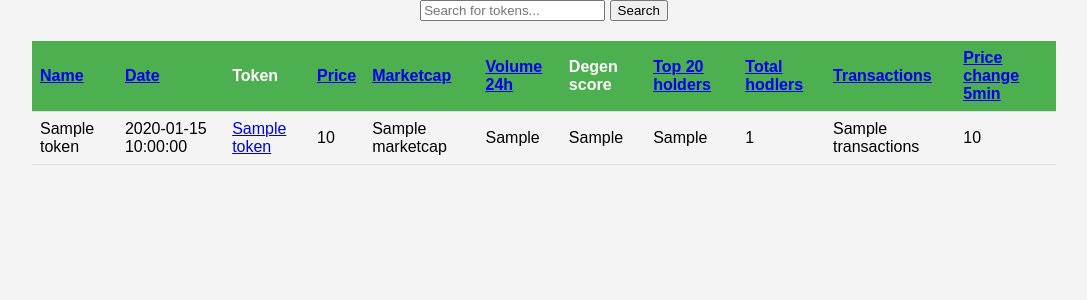
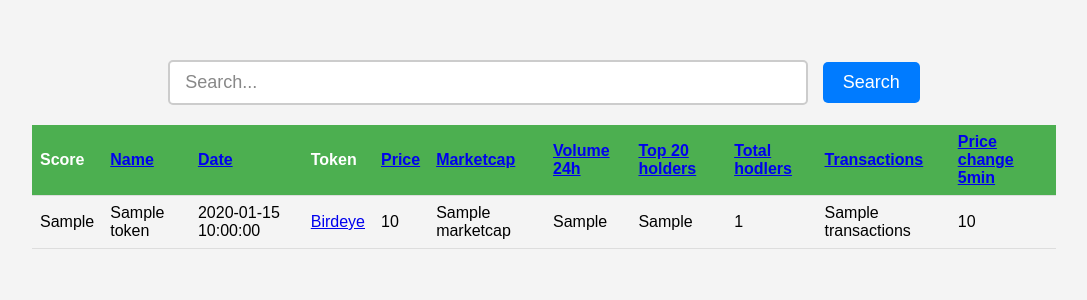
Before and after one commit to tippenein/seent, a Flask app: template templates/list_view.html in a window 1280 px wide. Shown: the top 300 px of the page, without its empty margins (96-1183 px from the left). Run offline with Flask 3, Linux system fonts and the light colour scheme; the template is opened without the code that fills it: most values are stand-ins (such as "Sample title", 1, 10 or a date in 2020).

Commit message:
make it look less shit

```diff
--- /dev/null
+++ b/static/css/styles.css
@@ -0,0 +1,67 @@
+body {
+    margin: 0;
+    padding: 0;
+    font-family: Arial, sans-serif;
+  }
+
+  .search-container {
+    padding-top: 20px; /* Adjust the value as needed for padding at the top */
+    text-align: center; /* Center the search bar */
+  }
+
+  #search-bar {
+    width: 50%; /* Adjust the width as needed */
+    padding: 10px 15px; /* Padding inside the search bar */
+    font-size: 18px; /* Adjust the font size as needed */
+    border: 2px solid #ccc; /* Border around the search bar */
+    border-radius: 5px; /* Rounded corners */
+    margin-top: 20px; /* Additional space at the top if needed */
+  }
+
+  /* Style the placeholder text */
+  #search-bar::placeholder {
+    color: #888;
+  }
+
+  /* Style the search bar on focus to make it stand out */
+  #search-bar:focus {
+    outline: none; /* Removes the default focus outline */
+    border-color: #0066ff; /* Changes the border color when focused */
+    box-shadow: 0 0 8px rgba(0, 102, 255, 0.5); /* Adds a glow effect */
+  }
+
+  .search-form {
+    text-align: center;
+    padding-top: 20px; /* Adjust the value as needed for padding at the top */
+  }
+
+  #search-bar {
+    width: 50%; /* Adjust the width as needed */
+    padding: 10px 15px; /* Padding inside the search bar */
+    font-size: 18px; /* Adjust the font size as needed */
+    border: 2px solid #ccc; /* Border around the search bar */
+    border-radius: 5px; /* Rounded corners */
+    margin-top: 20px; /* Additional space at the top if needed */
+  }
+
+  .submit-button {
+    padding: 10px 20px; /* Padding inside the submit button */
+    font-size: 18px; /* Adjust the font size as needed */
+    border: none; /* No border */
+    border-radius: 5px; /* Rounded corners */
+    background-color: #007bff; /* Background color */
+    color: white; /* Text color */
+    cursor: pointer; /* Cursor to indicate it's clickable */
+    margin-left: 10px; /* Space between the search bar and the button */
+  }
+
+  .submit-button:hover {
+    background-color: #0056b3; /* Darker background color on hover */
+  }
+
+  /* Optional: style the submit button when it's focused or active */
+  .submit-button:focus,
+  .submit-button:active {
+    outline: none; /* Removes the default focus outline */
+    box-shadow: 0 0 8px rgba(0, 123, 255, 0.5); /* Adds a glow effect */
+  }
--- a/templates/list_view.html
+++ b/templates/list_view.html
@@ -2,6 +2,7 @@
 <html lang="en">
 <head>
     <meta charset="UTF-8">
+    <link rel="stylesheet" href="{{ url_for('static', filename='css/styles.css') }}">
     <title>Seent</title>
     <style>
         body {
@@ -36,24 +37,24 @@
             background-color: #f5f5f5;
         }
     </style>
-
 </head>
 <body>
-    <form action="/tokens" method="get">
-        <input type="text" name="query" placeholder="Search for tokens...">
-        <input type="submit" value="Search">
-    </form>
+    <div class="search-container">
+        <form action="/tokens" class="search-form" method="get">
+            <input type="search" id="search-bar" name="query" placeholder="Search...">
+            <input type="submit" value="Search" class="submit-button">
+        </form>
     {% if tokens %}
     <table id="tokenTable">
         <thead>
             <tr>
+                <th>Score</th>
                 <th><a href="?sort_by=name&sort_order={{ 'desc' if sort_by == 'name' and sort_order == 'asc' else 'asc' }}">Name</a></th>
                 <th><a href="?sort_by=date&sort_order={{ 'desc' if sort_by == 'date' and sort_order == 'asc' else 'asc' }}">Date</a></th>
                 <th>Token</th>
                 <th><a href="?sort_by=price&sort_order={{ 'desc' if sort_by == 'price' and sort_order == 'asc' else 'asc' }}">Price</a></th>
                 <th><a href="?sort_by=marketcap&sort_order={{ 'desc' if sort_by == 'marketcap' and sort_order == 'asc' else 'asc' }}">Marketcap</a></th>
                 <th><a href="?sort_by=volume_24h&sort_order={{ 'desc' if sort_by == 'volume_24h' and sort_order == 'asc' else 'asc' }}">Volume 24h</a></th>
-                <th>Degen score</th>
                 <th><a href="?sort_by=top_20_holders&sort_order={{ 'desc' if sort_by == 'top_20_holders' and sort_order == 'asc' else 'asc' }}">Top 20 holders</a></th>
                 <th><a href="?sort_by=total_holders&sort_order={{ 'desc' if sort_by == 'total_holders' and sort_order == 'asc' else 'asc' }}">Total hodlers</a></th>
                 <th><a href="?sort_by=transactions&sort_order={{ 'desc' if sort_by == 'transactions' and sort_order == 'asc' else 'asc' }}">Transactions</a></th>
@@ -63,15 +64,15 @@
         <tbody>
             {% for token in tokens %}
                 <tr>
+                    <td class="degen">{{ token.ai_degen }}</td>
                     <td>{{ token.name }}</td>
                     <td>{{ token.date }}</td>
                     <td>
-                        <a href="https://birdeye.so/token/{{ token.token }}?chain=solana" target="_blank">{{ token.token }}</a>
+                        <a href="https://birdeye.so/token/{{ token.token }}?chain=solana" target="_blank">Birdeye</a>
                     </td>
                     <td>{{ token.price }}</td>
                     <td>{{ token.marketcap }}</td>
                     <td>{{ token.volume_24h }}</td>
-                    <td>{{ token.ai_degen }}</td>
                     <td>{{ token.top_20_holders }}</td>
                     <td>{{ token.total_holders }}</td>
                     <td>{{ token.transactions }}</td>
@@ -83,5 +84,27 @@
     {% else %}
         <p>No tokens found.</p>
     {% endif %}
+    <script>
+    function colorToEmoji(color) {
+        const colorEmojiMap = {
+            "yellow": "🟡",
+            "green": "🟢",
+            "red": "🔴",
+        };
+        return colorEmojiMap[color.toLowerCase()] || color; // Return original color if no emoji found
+    }
+    function replaceColorWithEmoji(elementId) {
+        const elements = document.querySelectorAll(elementId);
+        elements.forEach(element => {
+            const colorText = element.textContent.trim();
+            const emoji = colorToEmoji(colorText);
+            element.textContent = emoji;
+        })
+    }
+    document.addEventListener('DOMContentLoaded', function() {
+      replaceColorWithEmoji('.degen');
+    });
+    </script>
+
 </body>
 </html>
```
